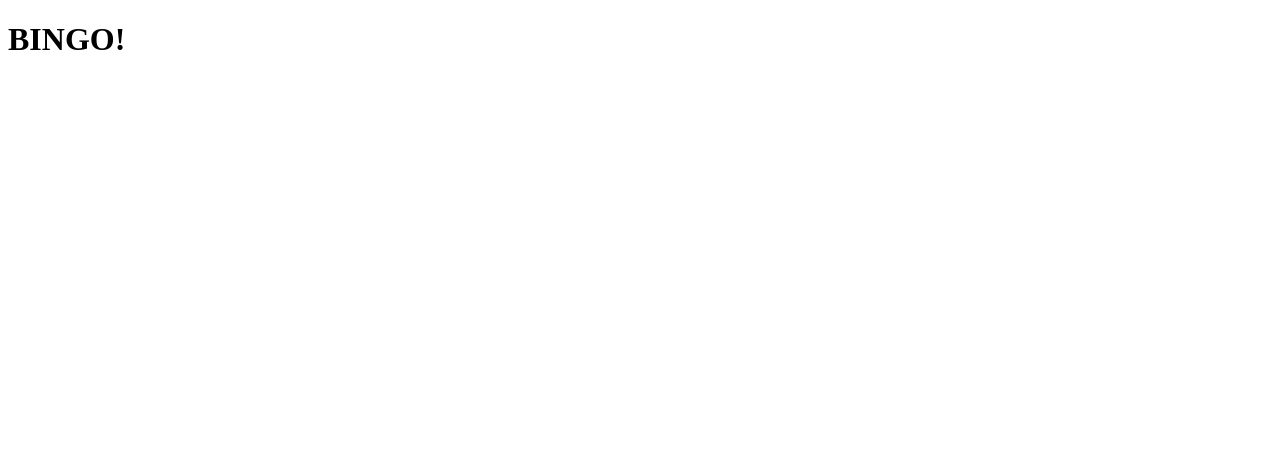
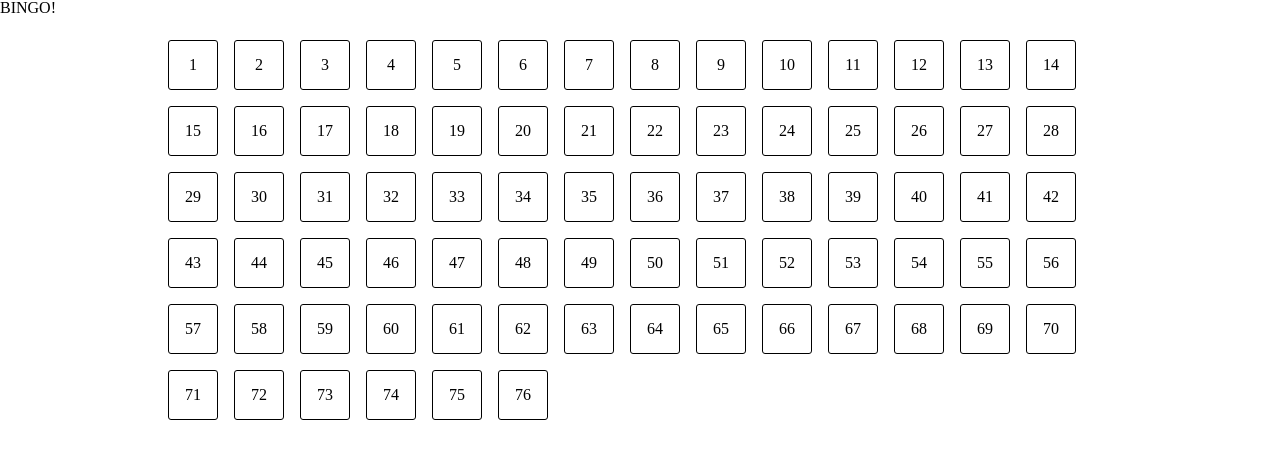
Before and after one commit to C043/U1W3D4, a plain HTML site: page index.html in a window 1280 px wide. Drawn offline with Linux system fonts and the light colour scheme.

Commit message:
Adds game board generation

```diff
--- a/assets/css/reset.css
+++ b/assets/css/reset.css
@@ -0,0 +1,124 @@
+html,
+body,
+div,
+span,
+applet,
+object,
+iframe,
+h1,
+h2,
+h3,
+h4,
+h5,
+h6,
+p,
+blockquote,
+pre,
+a,
+abbr,
+acronym,
+address,
+big,
+cite,
+code,
+del,
+dfn,
+em,
+img,
+ins,
+kbd,
+q,
+s,
+samp,
+small,
+strike,
+strong,
+sub,
+sup,
+tt,
+var,
+b,
+u,
+i,
+center,
+dl,
+dt,
+dd,
+ol,
+ul,
+li,
+fieldset,
+form,
+label,
+legend,
+table,
+caption,
+tbody,
+tfoot,
+thead,
+tr,
+th,
+td,
+article,
+aside,
+canvas,
+details,
+embed,
+figure,
+figcaption,
+footer,
+header,
+hgroup,
+menu,
+nav,
+output,
+ruby,
+section,
+summary,
+time,
+mark,
+audio,
+video {
+  margin: 0;
+  padding: 0;
+  border: 0;
+  font-size: 100%;
+  font: inherit;
+  vertical-align: baseline;
+}
+/* HTML5 display-role reset for older browsers */
+article,
+aside,
+details,
+figcaption,
+figure,
+footer,
+header,
+hgroup,
+menu,
+nav,
+section {
+  display: block;
+}
+body {
+  line-height: 1;
+}
+ol,
+ul {
+  list-style: none;
+}
+blockquote,
+q {
+  quotes: none;
+}
+blockquote:before,
+blockquote:after,
+q:before,
+q:after {
+  content: "";
+  content: none;
+}
+table {
+  border-collapse: collapse;
+  border-spacing: 0;
+}
--- a/assets/css/style.css
+++ b/assets/css/style.css
@@ -0,0 +1,15 @@
+#game-board {
+  text-align: left;
+  width: 75%;
+  margin: 1em auto;
+}
+
+.game-cell {
+  display: inline-block;
+  text-align: center;
+  margin: 0.5em;
+  border: 1px solid black;
+  border-radius: 3px;
+  padding: 1em;
+  width: 1em;
+}
--- a/assets/script/script.js
+++ b/assets/script/script.js
@@ -0,0 +1,15 @@
+// Parte statica
+const createBoard = function () {
+  const gameBoard = document.getElementById("game-board");
+  for (let i = 1; i <= 76; i++) {
+    const gameCell = document.createElement("div");
+    gameCell.classList.add("game-cell");
+    const number = document.createElement("h3");
+    number.innerText = i;
+    gameCell.appendChild(number);
+    gameBoard.appendChild(gameCell);
+  }
+};
+
+window.addEventListener("DOMContentLoaded", createBoard());
+// Parte dinamica
--- a/index.html
+++ b/index.html
@@ -10,7 +10,9 @@
   <body>
     <header><h1>BINGO!</h1></header>
     <main>
-      <article id="gameBoard"></article>
+      <article>
+        <article id="game-board"></article>
+      </article>
     </main>
     <footer></footer>
     <script src="assets/script/script.js"></script>
```
